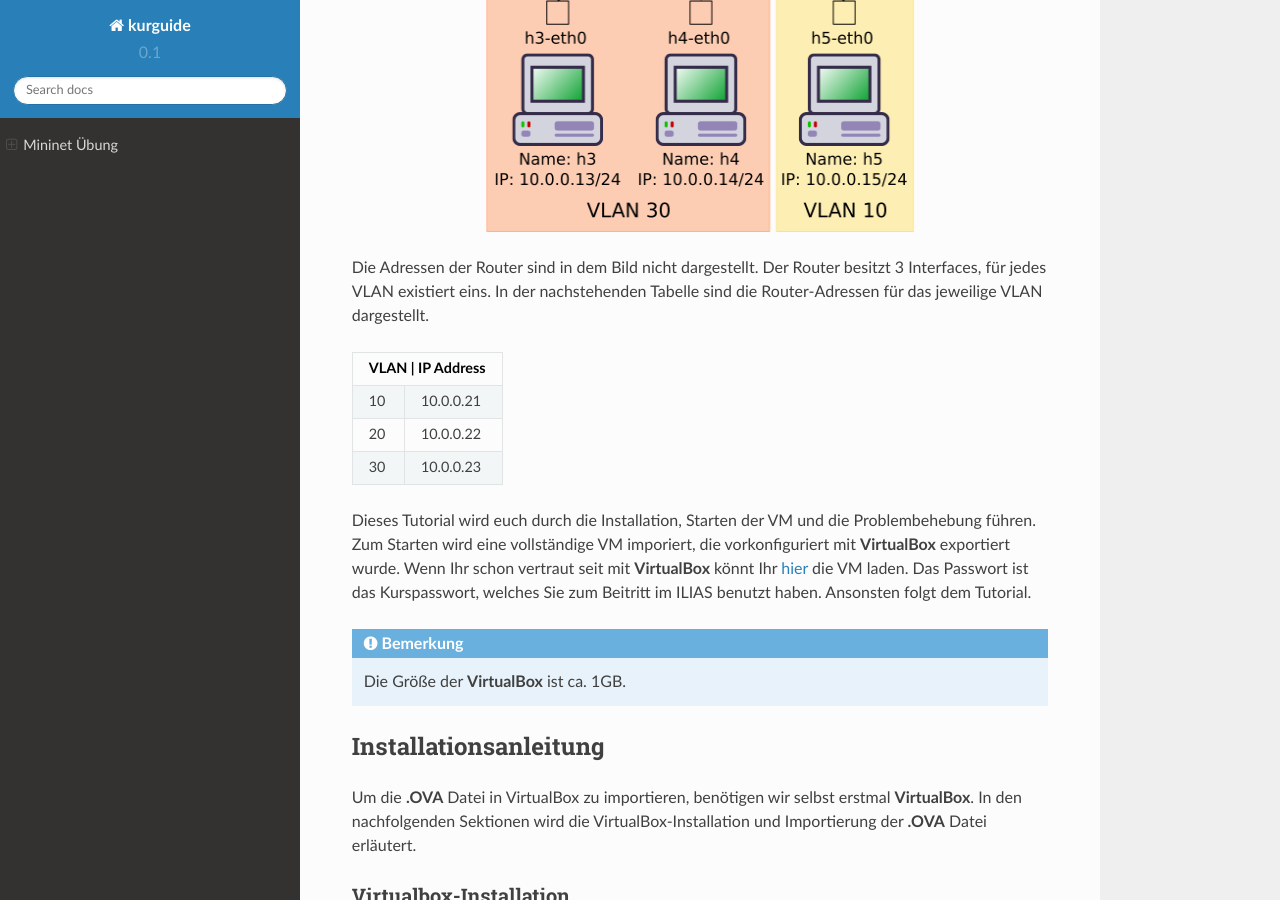
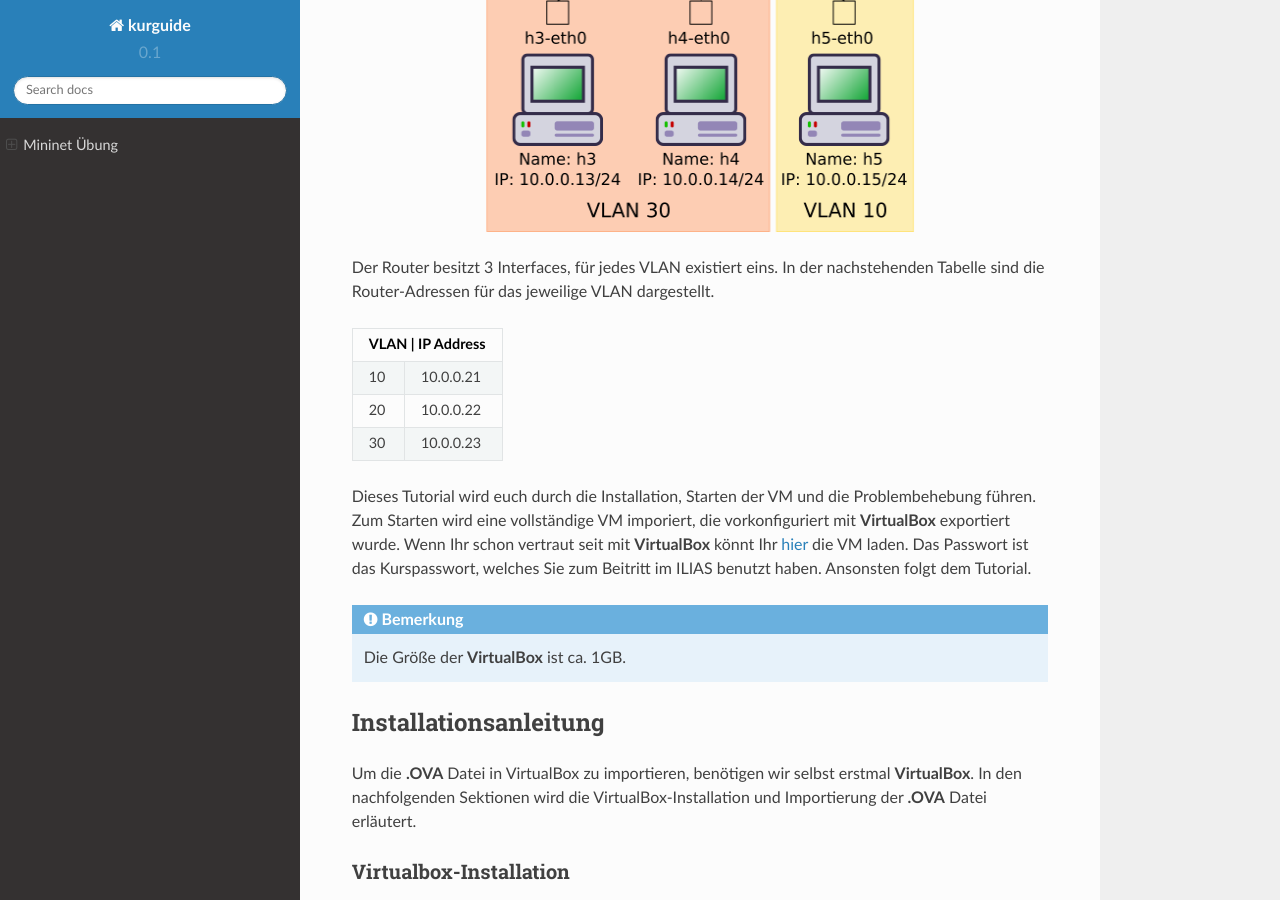
Before and after one commit to pjcuadra/kurguide, a Sphinx documentation site: the page built from source/index.rst, in a window 1280 px wide and 900 px high, scrolled down 1055 px. Built offline with Sphinx 7.4.7 and the Read the Docs theme 2.0.0, drawn with Linux system fonts in a browser that asks for light colours.

Commit message:
Fix typo

```diff
--- a/source/index.rst
+++ b/source/index.rst
@@ -13,7 +13,6 @@ Netzwerk wie in dem untenstehenden Bild erstellt.
    :scale: 100 %
    :alt: Network
 
-Die Adressen der Router sind in dem Bild nicht dargestellt.
 Der Router besitzt 3 Interfaces, für jedes VLAN existiert eins.
 In der nachstehenden Tabelle sind die Router-Adressen für das jeweilige VLAN dargestellt.
 
```
